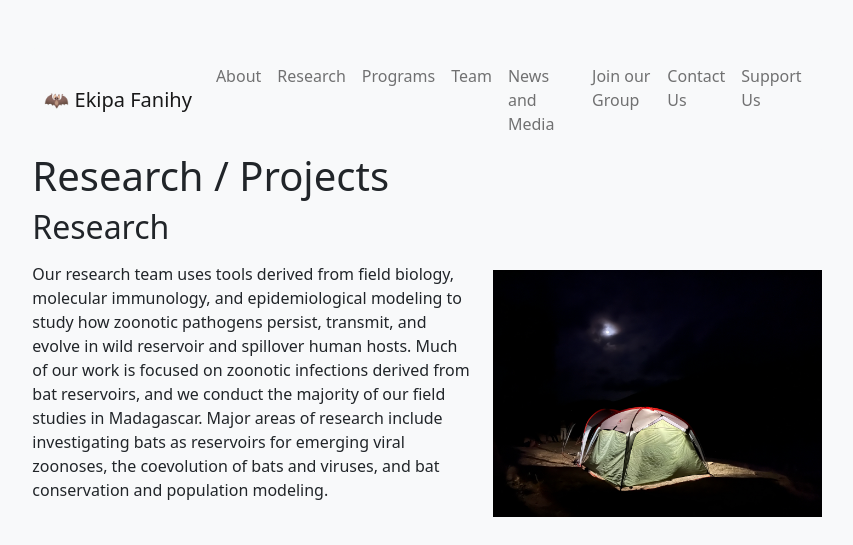
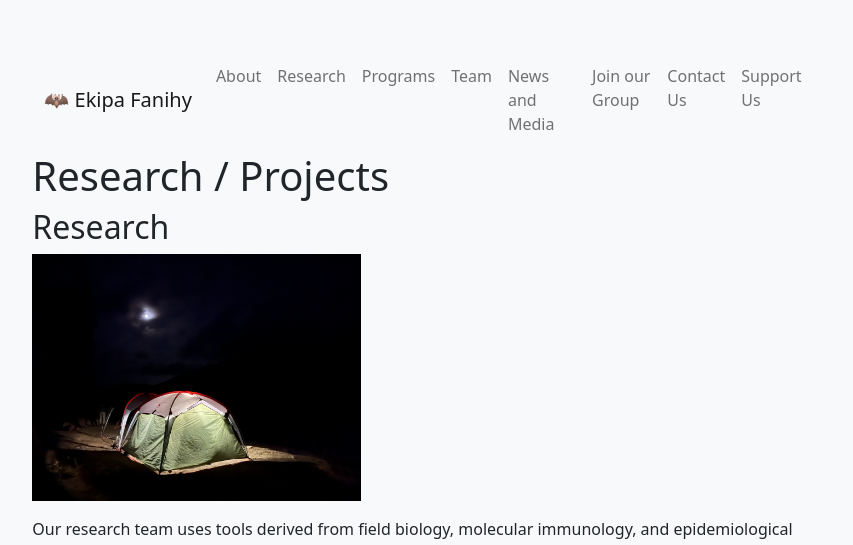
Before and after one commit to brooklabteam/www-ekipafanihy, a Jekyll site: the page built from research.md, in a window 1280 px wide. Shown: the top 545 px of the page, without its empty margins (213-1066 px from the left). Built offline with Jekyll 4.4.1, drawn with Linux system fonts in a browser that asks for light colours.

Commit message:
team page edits

```diff
--- a/research.md
+++ b/research.md
@@ -6,7 +6,7 @@ permalink: /research
 
 <h2>Research</h2>
 
-<img src="/assets/research/lab_tent.jpeg" alt="tent" class="float-end col-md-5" />
+<img src="/assets/research/lab_tent.jpeg" alt="tent" class="float-right col-md-5" />
 
 Our research team uses tools derived from field biology, molecular immunology, and epidemiological modeling to study how zoonotic pathogens persist, transmit, and evolve in wild reservoir and spillover human hosts. Much of our work is focused on zoonotic infections derived from bat reservoirs, and we conduct the majority of our field studies in Madagascar. Major areas of research include investigating bats as reservoirs for emerging viral zoonoses, the coevolution of bats and viruses, and bat conservation and population modeling.
 
```
